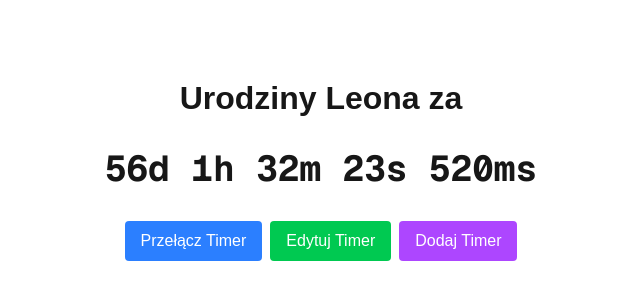
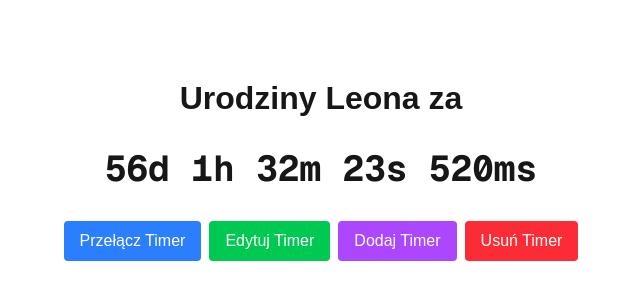
Before and after one commit to Tuhaj/ilednido, a Next.js app: page / in a window 1280 px wide. Shown: the part 230-530 px from the top of the page, without its empty margins (319-959 px from the left). Built offline with nearby package versions, Linux system fonts and the light colour scheme.

Commit message:
add option to destroy timers

```diff
--- a/src/app/page.js
+++ b/src/app/page.js
@@ -87,6 +87,16 @@ export default function Home() {
     }
   };
 
+  const deleteTimer = () => {
+    if (window.confirm('Czy na pewno chcesz usunąć ten timer?')) {
+      setTimers(prev => {
+        const newTimers = prev.filter((_, index) => index !== currentTimerIndex);
+        return newTimers;
+      });
+      setCurrentTimerIndex(prev => Math.min(prev, Math.max(0, timers.length - 2)));
+    }
+  };
+
   return (
     <div className="min-h-screen flex flex-col items-center justify-center gap-4">
       {timers.length > 0 ? (
@@ -123,6 +133,12 @@ export default function Home() {
             >
               Dodaj Timer
             </button>
+            <button
+              onClick={deleteTimer}
+              className="mt-4 px-4 py-2 bg-red-500 text-white rounded hover:bg-red-600 transition-colors"
+            >
+              Usuń Timer
+            </button>
           </div>
         </>
       ) : (
```
